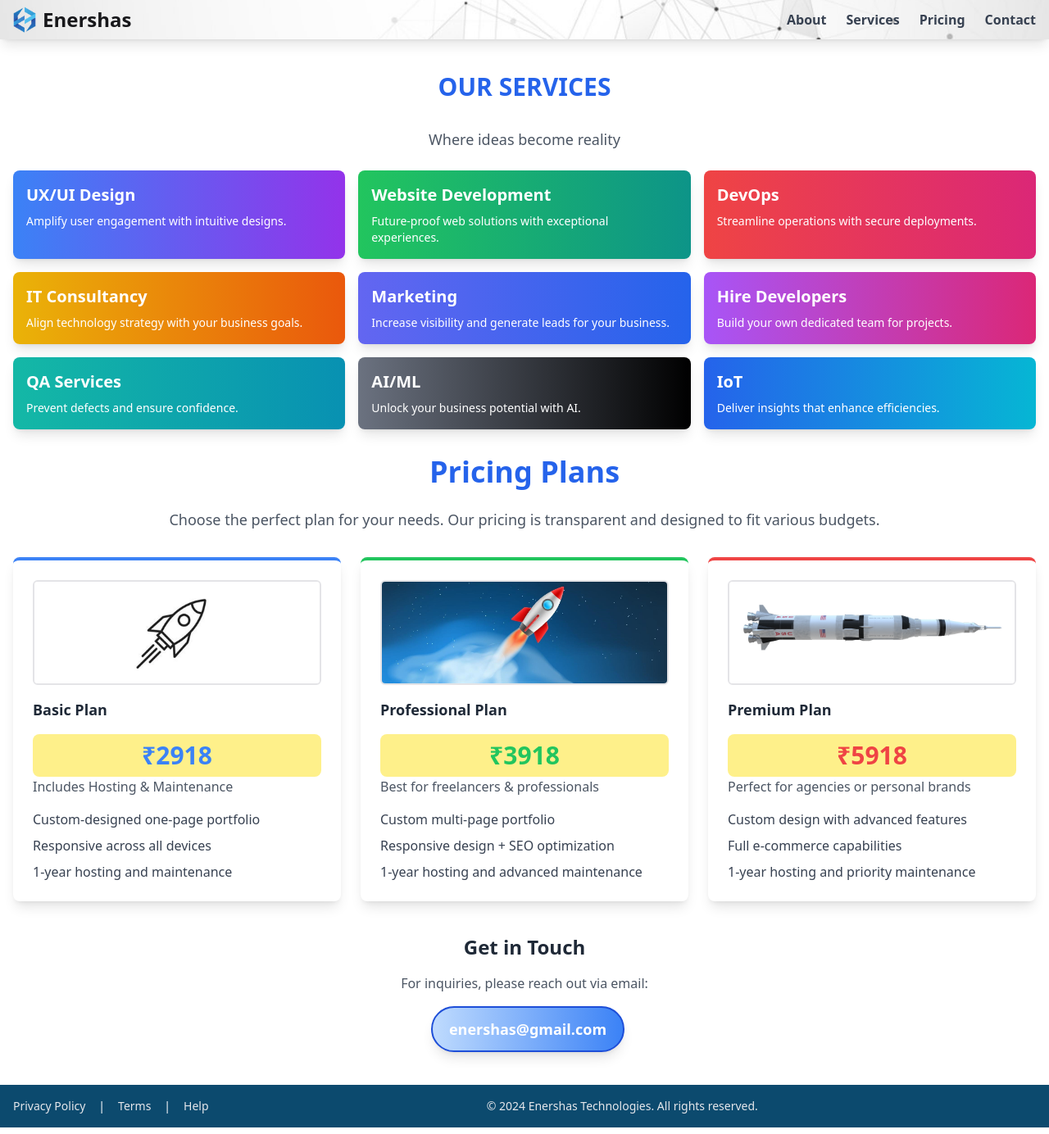
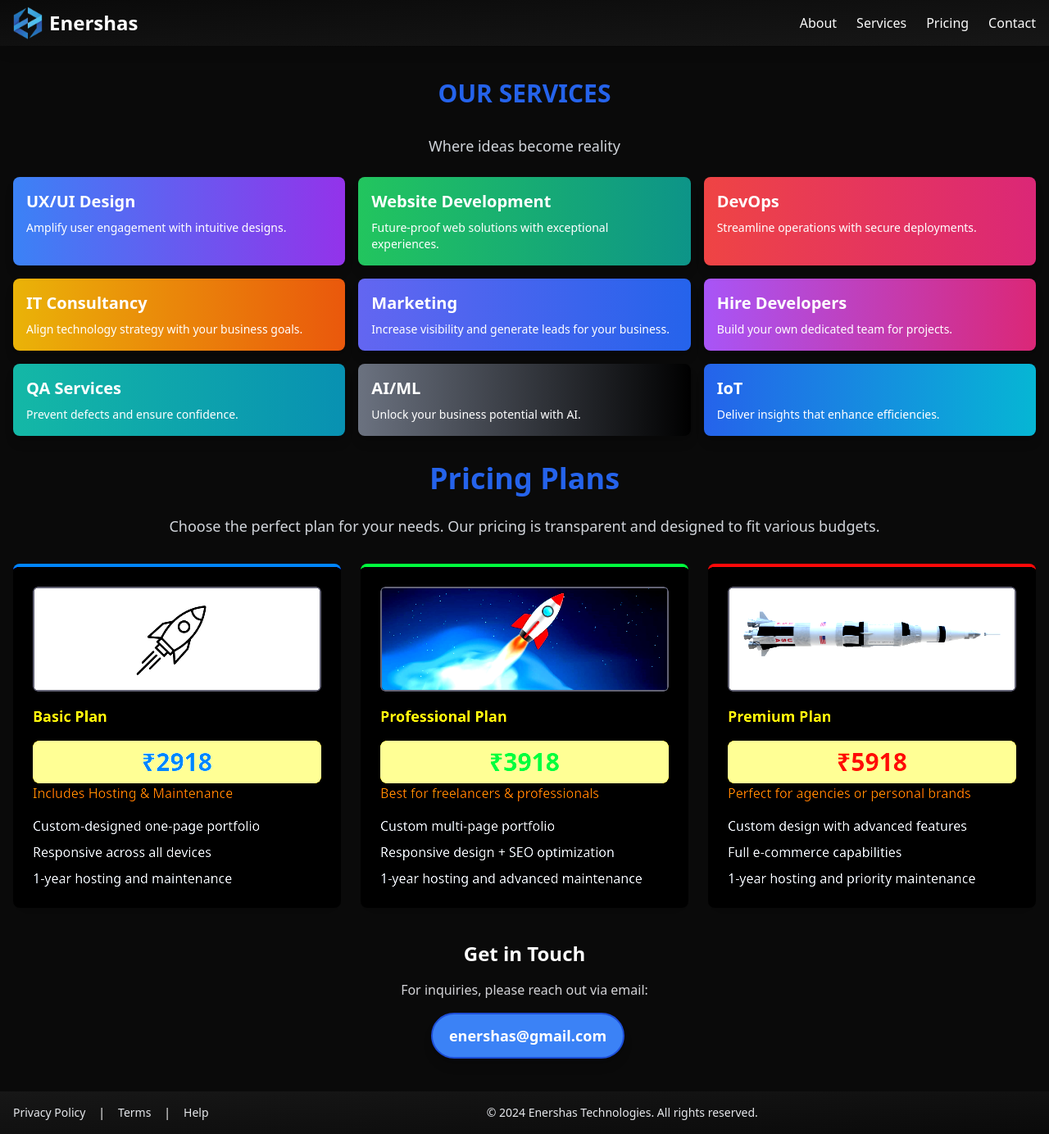
Before and after one commit to Shahid5577/pinktemp_webportal, a React (Vite) app: page /pricing in a window 1280 px wide. Shown: the whole page at 82% size. Built offline with nearby package versions, Linux system fonts and the light colour scheme.

Commit message:
Updated UI Theme

```diff
--- a/src/components/Footer.tsx
+++ b/src/components/Footer.tsx
@@ -2,7 +2,7 @@ import React from 'react';
 
 const Footer: React.FC = () => {
   return (
-    <footer className="bg-sky-900 text-white py-2 md:py-4">
+    <footer className="bg-gradient-to-br from-neutral-900 to-neutral-950 text-white py-2 md:py-4">
       <div className="container mx-auto px-4 flex flex-col md:flex-row justify-between items-center space-y-2 md:space-y-0">
 
         <div className="flex space-x-4 justify-center">
--- a/src/components/Header.tsx
+++ b/src/components/Header.tsx
@@ -2,7 +2,7 @@ import React, { useState } from 'react';
 import { Link } from 'react-router-dom';
 import { Bars3Icon } from '@heroicons/react/24/outline';
 import Icon from '../assets/icon.png';
-import Headerbg from '../assets/Headerbg.png';
+
 
 const Header: React.FC = () => {
   const [isNavOpen, setIsNavOpen] = useState(false);
@@ -16,23 +16,23 @@ const Header: React.FC = () => {
   };
   return (
     <header
-    className="sticky top-0 z-50 text-white py-2 bg-cover bg-center shadow-lg"
-    style={{ backgroundImage: `url(${Headerbg})` }}
+    className="sticky top-0 z-50 text-white py-2 bg-gradient-to-br from-neutral-950 to-neutral-900 shadow-lg"
+
   >
       <div className="container mx-auto px-4 flex justify-between items-center">
         <div className="flex items-center">
-          <img src={Icon} alt="Company Logo" className="h-8 mr-2" />
-          <Link to="/" className="text-2xl font-bold text-zinc-900 duration-300">
+          <img src={Icon} alt="Company Logo" className="h-10 w-9 mr-2" />
+          <Link to="/" className="text-2xl font-bold text-white duration-300">
             Enershas
           </Link>
         </div>
 
 
         <nav className="hidden md:flex space-x-6">
-          <Link to="/about" className="text-gray-700 hover:text-purple-400 font-bold transition duration-300">About</Link>
-          <Link to="/services" className="text-gray-700 hover:text-purple-400 font-bold transition duration-300">Services</Link>
-          <Link to="/pricing" className="text-gray-700 hover:text-purple-400 font-bold transition duration-300">Pricing</Link>
-          <Link to="/contact" className="text-gray-700 hover:text-purple-400 font-bold transition duration-300">Contact</Link> {/* Add Contact Link */}
+          <Link to="/about" className="text-zinc-50 hover:text-green-500 font-semi-bold transition duration-300">About</Link>
+          <Link to="/services" className="text-zinc-50 hover:text-green-500 font-semi-bold transition duration-300">Services</Link>
+          <Link to="/pricing" className="text-zinc-50 hover:text-green-500 font-semi-bold transition duration-300">Pricing</Link>
+          <Link to="/contact" className="text-zinc-50 hover:text-green-500 font-semi-bold transition duration-300">Contact</Link>
           </nav>
 
 
@@ -45,16 +45,16 @@ const Header: React.FC = () => {
         <nav className="md:hidden bg-white shadow-md mt-2">
           <ul className="flex flex-col items-center space-y-2 py-4">
             <li>
-              <Link to="/about" onClick={closeNav} className="text-gray-700 hover:text-purple-400 font-bold transition duration-300">About</Link>
+              <Link to="/about" onClick={closeNav} className="text-zinc-50 hover:text-green-500 font-semi-bold transition duration-300">About</Link>
             </li>
             <li>
-              <Link to="/services" onClick={closeNav} className="text-gray-700 hover:text-purple-400 font-bold transition duration-300">Services</Link>
+              <Link to="/services" onClick={closeNav} className="text-zinc-50 hover:text-green-500 font-semi-bold transition duration-300">Services</Link>
             </li>
             <li>
-              <Link to="/pricing" onClick={closeNav} className="text-gray-700 hover:text-purple-400 font-bold transition duration-300">Pricing</Link>
+              <Link to="/pricing" onClick={closeNav} className="text-zinc-50 hover:text-green-500 font-semi-bold transition duration-300">Pricing</Link>
             </li>
             <li>
-              <Link to="/contact" onClick={closeNav} className="text-gray-700 hover:text-purple-400 font-bold transition duration-300">Contact</Link>
+              <Link to="/contact" onClick={closeNav} className="text-zinc-50 hover:text-green-500 font-semi-bold transition duration-300">Contact</Link>
             </li>
           </ul>
         </nav>
--- a/src/pages/Pricing.tsx
+++ b/src/pages/Pricing.tsx
@@ -5,11 +5,11 @@ import Rock from '../assets/Rock.png';
 
 const Pricing: React.FC = () => {
   return (
-    <section className="min-h-screen bg-white text-gray-700 py-10">
+    <section className="min-h-screen bg-neutral-950 text-gray-700 py-10">
       <div className="container mx-auto px-4">
 
         <h1 className="text-3xl font-bold text-center text-blue-600 mb-8">OUR SERVICES</h1>
-        <p className="text-center text-gray-600 mb-6 text-lg">Where ideas become reality</p>
+        <p className="text-center text-gray-300 mb-6 text-lg">Where ideas become reality</p>
         <div className="grid grid-cols-1 sm:grid-cols-2 lg:grid-cols-3 gap-4 mb-8">
 
           <div className="bg-gradient-to-r from-blue-500 to-purple-600 text-white shadow-lg rounded-lg p-4 transition-transform transform hover:scale-105">
@@ -60,59 +60,59 @@ const Pricing: React.FC = () => {
 
 
         <h1 className="text-4xl font-bold text-center text-blue-600 mb-6">Pricing Plans</h1>
-        <p className="text-center text-gray-600 mb-8 text-lg">
+        <p className="text-center text-gray-300 mb-8 text-lg">
           Choose the perfect plan for your needs. Our pricing is transparent and designed to fit various budgets.
         </p>
         <div className="grid grid-cols-1 sm:grid-cols-2 lg:grid-cols-3 gap-6">
 
-          <div className="bg-white shadow-lg rounded-lg p-6 border-t-4 border-blue-500 transition-transform transform hover:scale-105">
+          <div className="bg-neutral-950 contrast-200 shadow-lg rounded-lg p-6 border-t-4 border-blue-500 transition-transform transform hover:scale-105">
             <img
               src={Paper}
               alt="Basic Plan"
-              className="w-full h-32 object-cover rounded-md mb-4 border-2 border-zinc-200"
+              className="w-full h-32 object-cover rounded-md mb-4 border-2 border-zinc-500"
             />
-            <h3 className="text-lg font-semibold text-gray-800 mb-4">Basic Plan</h3>
+            <h3 className="text-lg font-semibold text-yellow-300 mb-4">Basic Plan</h3>
             <p className="text-3xl text-blue-500 font-bold bg-yellow-200 py-2 px-4 rounded-lg text-center">
               ₹2918
             </p>
-            <p className="text-gray-600 mb-4">Includes Hosting & Maintenance</p>
-            <ul className="text-gray-700 space-y-2">
+            <p className="text-yellow-600 mb-4">Includes Hosting & Maintenance</p>
+            <ul className="text-gray-300 space-y-2">
               <li>Custom-designed one-page portfolio</li>
               <li>Responsive across all devices</li>
               <li>1-year hosting and maintenance</li>
             </ul>
           </div>
 
-          <div className="bg-white shadow-lg rounded-lg p-6 border-t-4 border-green-500 transition-transform transform hover:scale-105">
+          <div className="bg-neutral-950 contrast-200 shadow-lg rounded-lg p-6 border-t-4 border-green-500 transition-transform transform hover:scale-105">
             <img
               src={Rocket}
               alt="Professional Plan"
-              className="w-full h-32 object-cover rounded-md mb-4 border-2 border-zinc-200"
+              className="w-full h-32 object-cover rounded-md mb-4 border-2 border-zinc-500"
             />
-            <h3 className="text-lg font-semibold text-gray-800 mb-4">Professional Plan</h3>
+            <h3 className="text-lg font-semibold text-yellow-300 mb-4">Professional Plan</h3>
             <p className="text-3xl text-green-500 font-bold bg-yellow-200 py-2 px-4 rounded-lg text-center">
               ₹3918
             </p>
-            <p className="text-gray-600 mb-4">Best for freelancers & professionals</p>
-            <ul className="text-gray-700 space-y-2">
+            <p className="text-yellow-600 mb-4">Best for freelancers & professionals</p>
+            <ul className="text-gray-300 space-y-2">
               <li>Custom multi-page portfolio</li>
               <li>Responsive design + SEO optimization</li>
               <li>1-year hosting and advanced maintenance</li>
             </ul>
           </div>
 
-          <div className="bg-white shadow-lg rounded-lg p-6 border-t-4 border-red-500 transition-transform transform hover:scale-105">
+          <div className="bg-neutral-950 contrast-200 shadow-lg rounded-lg p-6 border-t-4 border-red-500 transition-transform transform hover:scale-105">
             <img
               src={Rock}
               alt="Premium Plan"
-              className="w-full h-32 object-cover rounded-md mb-4 border-2 border-zinc-200"
+              className="w-full h-32 object-cover rounded-md mb-4 border-2 border-zinc-500"
             />
-            <h3 className="text-lg font-semibold text-gray-800 mb-4">Premium Plan</h3>
+            <h3 className="text-lg font-semibold text-yellow-300 mb-4">Premium Plan</h3>
             <p className="text-3xl text-red-500 font-bold bg-yellow-200 py-2 px-4 rounded-lg text-center">
               ₹5918
             </p>
-            <p className="text-gray-600 mb-4">Perfect for agencies or personal brands</p>
-            <ul className="text-gray-700 space-y-2">
+            <p className="text-yellow-600 mb-4">Perfect for agencies or personal brands</p>
+            <ul className="text-gray-300 space-y-2">
               <li>Custom design with advanced features</li>
               <li>Full e-commerce capabilities</li>
               <li>1-year hosting and priority maintenance</li>
@@ -122,11 +122,11 @@ const Pricing: React.FC = () => {
 
 
         <div className="mt-10 text-center">
-          <h2 className="text-2xl font-bold text-gray-800 mb-4">Get in Touch</h2>
-          <p className="text-gray-600 mb-4">
+          <h2 className="text-2xl font-bold text-white mb-4">Get in Touch</h2>
+          <p className="text-zinc-300 mb-4">
             For inquiries, please reach out via email:
           </p>
-          <span className="relative inline-block bg-gradient-to-r from-blue-200 to-blue-500 border-2 border-blue-700 rounded-full py-3 px-5 text-white font-bold text-lg ml-2 transition duration-300 shadow-lg hover:shadow-xl transform hover:scale-105">
+          <span className="relative inline-block bg-gradient-to-r from-blue-200 to-blue-500 border-2 border-blue-700 rounded-full py-3 px-5 text-white font-bold text-lg ml-2 transition-transform duration-300 shadow-lg hover:shadow-xl hover:bg-gradient-to-br from-blue-500 to-blue-200 hover:text-yellow-200 transform hover:scale-105">
             <a href="mailto:enershas@gmail.com" className="text-lg">enershas@gmail.com</a>
           </span>
         </div>
```
Also changed, not shown: src/components/Brochure.tsx (+35 -35 lines), src/pages/About.tsx (+15 -15 lines), src/pages/Contact.tsx (+10 -9 lines), src/pages/Services.tsx (+17 -17 lines), src/assets/BGimage.png (added), src/index.css (line endings or trailing spaces).
